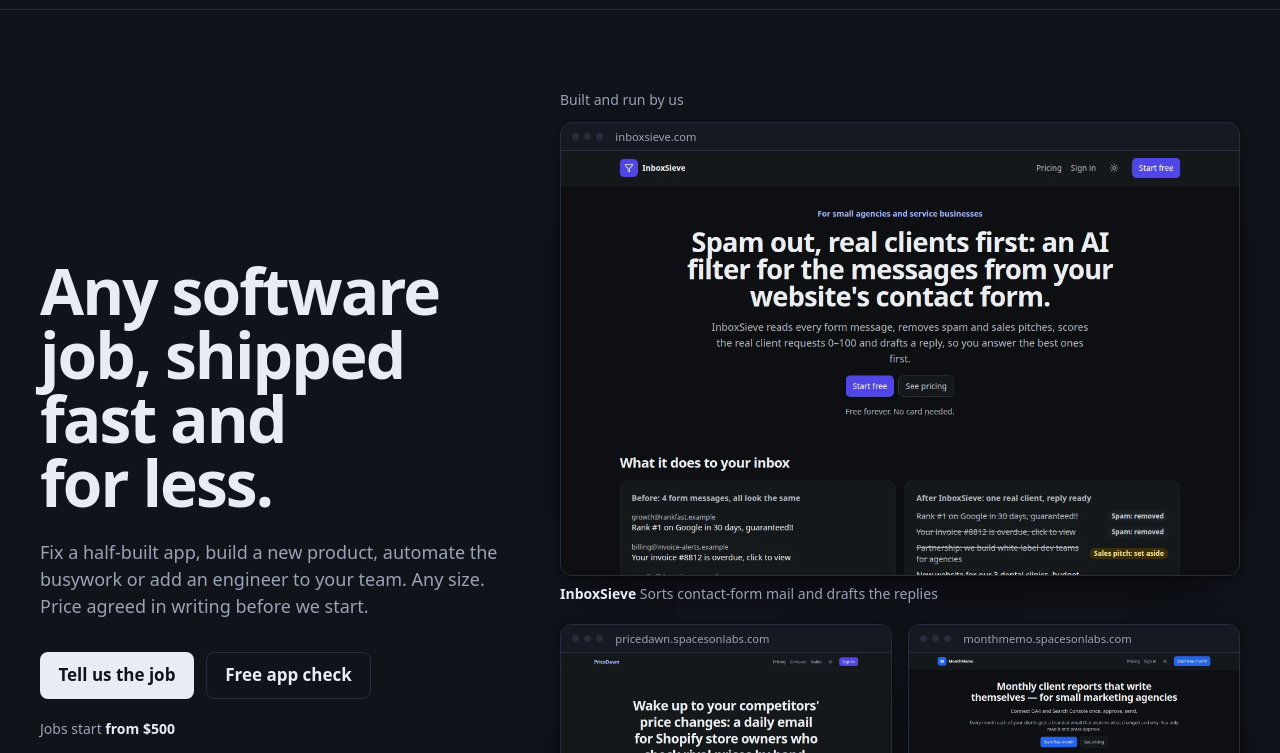
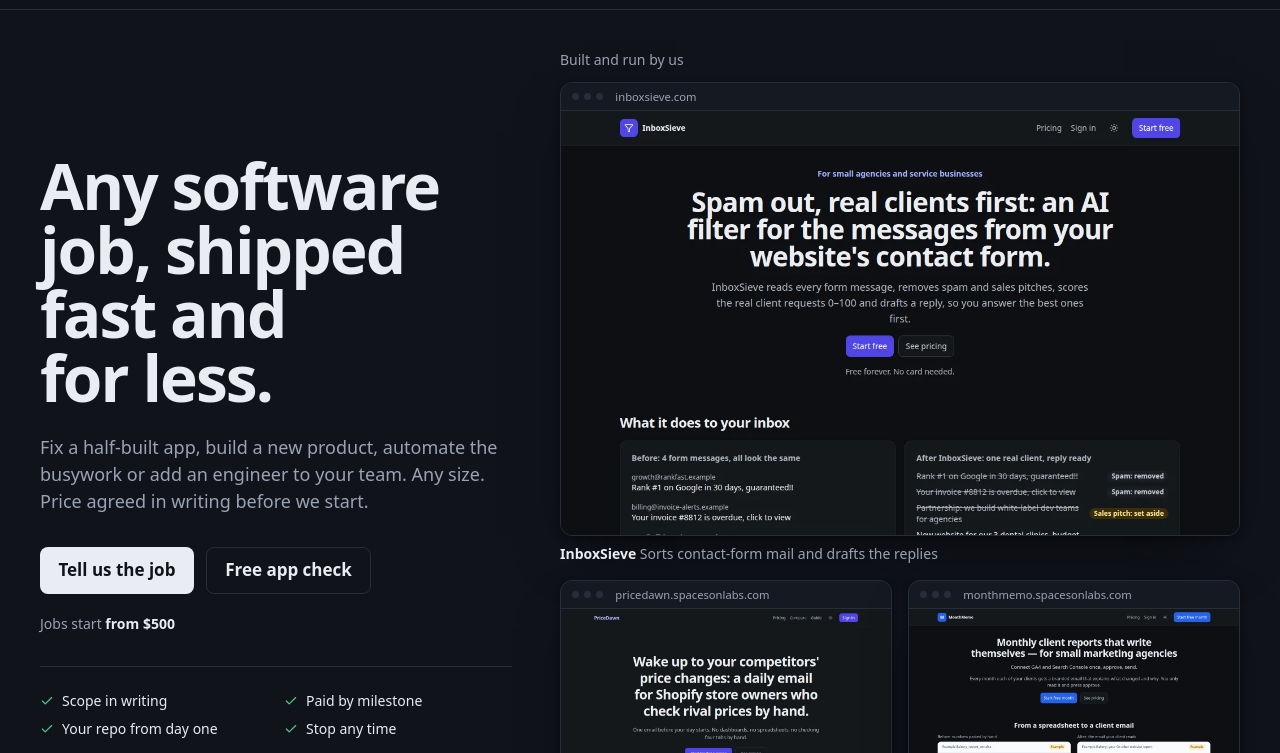
Before and after one commit to earthspacon/spaceson-labs-site, an Astro site: page / in a window 1280 px wide. Shown: the part 47-800 px from the top of the page. Built offline with nearby package versions, Linux system fonts and the light colour scheme; Astro itself is replaced by a stand-in of ours.

Commit message:
style(site): balance the hero and add the working terms

```diff
--- a/src/components/Hero.astro
+++ b/src/components/Hero.astro
@@ -1,14 +1,15 @@
 ---
-import { HERO, PRODUCTS } from '../config';
+import { HERO, HOW, PRODUCTS } from '../config';
+import { icon } from '../lib/check-card';
 import ProductScreen from './ProductScreen.astro';
 
 const [lead, ...rest] = PRODUCTS;
 const base = import.meta.env.BASE_URL.replace(/\/?$/, '/');
 ---
 
-<section class="hero px-5 pt-6 pb-16 sm:px-8 sm:pt-14 lg:pt-20 lg:pb-24">
-  <div class="mx-auto grid max-w-page grid-cols-1 gap-10 lg:grid-cols-12 lg:items-center lg:gap-12">
-    <div class="lg:col-span-5">
+<section class="hero px-5 pt-6 pb-16 sm:px-8 sm:pt-12 lg:pt-10 lg:pb-20">
+  <div class="mx-auto grid max-w-page grid-cols-1 gap-10 lg:grid-cols-12 lg:grid-rows-[1fr_auto_auto_1fr] lg:gap-x-12 lg:gap-y-0">
+    <div class="lg:col-span-5 lg:col-start-1 lg:row-start-2">
       <h1 class="text-display font-semibold text-balance">{HERO.title}</h1>
       <p class="mt-4 max-w-xl text-base leading-normal text-muted sm:mt-6 sm:text-lg">{HERO.text}</p>
 
@@ -22,7 +23,7 @@ const base = import.meta.env.BASE_URL.replace(/\/?$/, '/');
       </p>
     </div>
 
-    <div class="lg:col-span-7">
+    <div class="lg:col-span-7 lg:col-start-6 lg:row-span-4 lg:row-start-1">
       <p class="mb-3 text-sm text-muted">{HERO.workLabel}</p>
       <div class="work">
         <a href={lead.url} class="work-item work-lead" target="_blank" rel="noopener">
@@ -41,6 +42,17 @@ const base = import.meta.env.BASE_URL.replace(/\/?$/, '/');
         }
       </div>
     </div>
+
+    <ul class="hero-terms grid grid-cols-2 gap-x-4 gap-y-2 border-t border-line pt-6 text-[0.8125rem] sm:text-sm lg:col-span-5 lg:col-start-1 lg:row-start-3 lg:mt-8">
+      {
+        HOW.steps.map((step) => (
+          <li class="flex items-center gap-2">
+            <span class="text-pass" set:html={icon('pass')} />
+            {step.name}
+          </li>
+        ))
+      }
+    </ul>
   </div>
 </section>
 
@@ -48,7 +60,13 @@ const base = import.meta.env.BASE_URL.replace(/\/?$/, '/');
   .work {
     display: grid;
     grid-template-columns: repeat(2, minmax(0, 1fr));
-    gap: 1.25rem 1rem;
+    gap: 1rem;
+  }
+
+  .work-item:not(.work-lead) :global(.screen-img) {
+    aspect-ratio: 16 / 9;
+    object-fit: cover;
+    object-position: top;
   }
 
   .work-lead {
```
